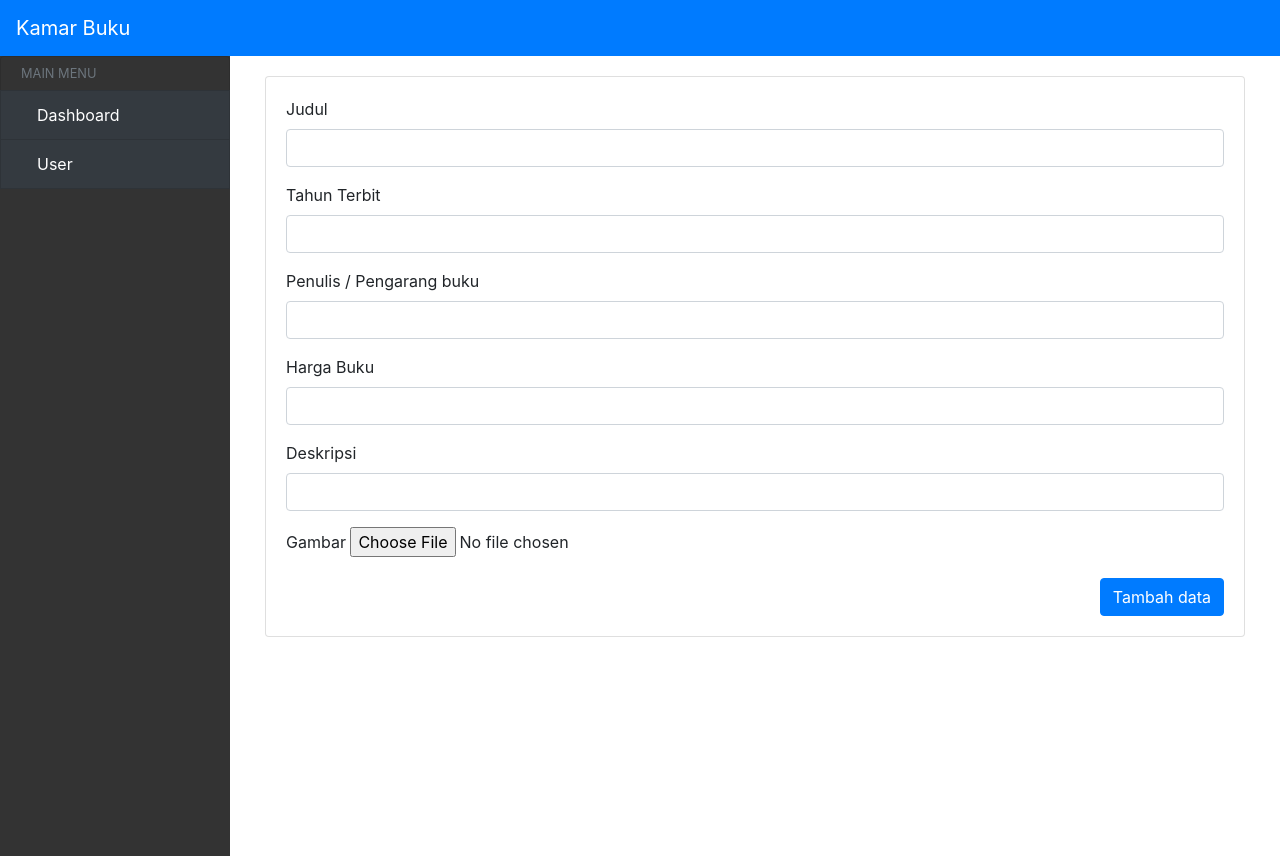
After one commit to aldiwira/bookstore_project, a CodeIgniter app: page /bookstore_project/admin/addNewBook in a window 1280 px wide. The commit adds this page. Run offline with CodeIgniter, Linux system fonts and the light colour scheme; some libraries are stand-ins or nearby versions.

Commit message:
add admin function

```diff
--- a/application/controllers/Admin.php
+++ b/application/controllers/Admin.php
@@ -4,7 +4,6 @@ defined('BASEPATH') or exit('No direct script access allowed');
 
 class Admin extends CI_Controller
 {
-
 
     public function __construct()
     {
@@ -14,6 +13,12 @@ class Admin extends CI_Controller
         $this->load->library('session');
     }
 
+    private function showAdminTemplate($data)
+    {
+        $this->load->view('template/header', $data);
+        $this->load->view('admin/sidebar', $data);
+        $this->load->view('template/footer');
+    }
 
     public function index()
     {
@@ -23,9 +28,59 @@ class Admin extends CI_Controller
         if ($this->input->post('keyword')) {
             $data['book'] = $this->admin->deleteById();
         }
-        $this->load->view('template/header', $data);
-        $this->load->view('admin/sidebar', $data);
-        $this->load->view('template/footer');
+        $this->showAdminTemplate($data);
+    }
+    public function delete_book($id)
+    {
+        $this->admin->deleteById($id);
+        redirect('admin');
+    }
+    public function ubahdata($id)
+    {
+        $data['title'] = "Admin Ganteng";
+        $data['book'] = $this->admin->getbyidBook($id);
+        $data['content'] = $this->load->view('admin/ubah', $data, true);
+
+
+        $this->form_validation->set_rules('judul', 'judul', 'required');
+        $this->form_validation->set_rules('tahun_terbit', 'tahun_terbit', 'required');
+        $this->form_validation->set_rules('penulis', 'penulis', 'required');
+        $this->form_validation->set_rules('deskripsi', 'deskripsi', 'required');
+        $this->form_validation->set_rules('harga', 'harga', 'required');
+
+        if ($this->form_validation->run() == FALSE) {
+            $this->showAdminTemplate($data);
+        } else {
+            $this->admin->ubahBook();
+            $this->session->set_flashdata('flash', 'Diubah');
+            redirect('admin');
+        }
+    }
+    public function detailbuku($id)
+    {
+        $data['title'] = "admin ganteng";
+        $data['buku'] = $this->admin->getbyidBook($id);
+        $data['content'] = $this->load->view('admin/detail', $data, true);
+        $this->showAdminTemplate($data);
+    }
+    public function addNewBook()
+    {
+        $data['title'] = "Admin Ganteng";
+        $data['content'] = $this->load->view('admin/tambah', $data, true);
+
+        $this->form_validation->set_rules('judul', 'judul', 'required');
+        $this->form_validation->set_rules('tahun_terbit', 'tahun_terbit', 'required');
+        $this->form_validation->set_rules('penulis', 'penulis', 'required');
+        $this->form_validation->set_rules('deskripsi', 'deskripsi', 'required');
+        $this->form_validation->set_rules('harga', 'harga', 'required');
+
+        if ($this->form_validation->run() == false) {
+            $this->showAdminTemplate($data);
+        } else {
+            $this->admin->addNewBook();
+            $this->session->set_flashdata('flash', 'Ditambahkan');
+            redirect('admin');
+        }
     }
 }
 
--- a/application/models/admin_model.php
+++ b/application/models/admin_model.php
@@ -15,6 +15,35 @@ class admin_model extends CI_Model
             'base_uri' => 'http://localhost/bookstore_project/api/'
         ]);
     }
+    private function _uploadImage($nama)
+    {
+        $config['upload_path']          = './assets/upload/';
+        $config['allowed_types']        = 'gif|jpg|png';
+        $config['file_name']            = $nama;
+        $config['overwrite']            = true;
+        $config['max_size']             = 1024; // 1MB
+        // $config['max_width']            = 1024;
+        // $config['max_height']           = 768;
+
+        $this->load->library('upload', $config);
+
+        if ($this->upload->do_upload('input_gambar')) {
+            return $this->upload->data("file_name");
+        }
+
+        return "default.jpg";
+    }
+
+    private function _deleteImage($id)
+    {
+        $product = $this->getbyidBook($id);
+        var_dump($product['gambar']);
+        if ($product['gambar'] != "default.jpg") {
+            $filename = explode(".", $product['gambar'])[0];
+            return array_map('unlink', glob(FCPATH . "assets/upload/$filename.*"));
+        }
+    }
+
 
     public function getAllBook()
     {
@@ -34,6 +63,7 @@ class admin_model extends CI_Model
     }
     public function deleteById($id)
     {
+        $this->_deleteImage($id);
         $respone = $this->_client->request('DELETE', 'book', [
             'form_params' => [
                 'id' => $id
@@ -49,7 +79,8 @@ class admin_model extends CI_Model
             'tahun_terbit' => $this->input->post('tahun_terbit'),
             'penulis' => $this->input->post('penulis'),
             'deskripsi' => $this->input->post('deskripsi'),
-            'harga' => $this->input->post('harga')
+            'harga' => $this->input->post('harga'),
+            'gambar' => $this->_uploadImage($this->input->post('judul'))
         ];
         $respone = $this->_client->request('POST', 'book', [
             'form_params' => $data
@@ -59,6 +90,11 @@ class admin_model extends CI_Model
     }
     public function ubahBook()
     {
+        if (!empty($_FILES["input_gambar"])) {
+            $imgae = $this->_uploadImage($this->input->post('judul'));
+        } else {
+            $imgae = $this->input->post('old_image');;
+        }
         $data = [
             'id' => $this->input->post('id'),
             'judul' => $this->input->post('judul'),
@@ -66,6 +102,7 @@ class admin_model extends CI_Model
             'penulis' => $this->input->post('penulis'),
             'deskripsi' => $this->input->post('deskripsi'),
             'harga' => $this->input->post('harga'),
+            'gambar' => $imgae
         ];
         $respone = $this->_client->request('PUT', 'book', [
             'form_params' => $data
--- a/application/views/admin/sidebar.php
+++ b/application/views/admin/sidebar.php
@@ -41,7 +41,7 @@
                 <a href="<?php echo base_url() ?>admin" class="list-group-item list-group-item-action bg-dark text-white">
                     <span class="menu-collapsed">Data buku</span>
                 </a>
-                <a href="<?php echo base_url() ?>admin/addBook" class="list-group-item list-group-item-action bg-dark text-white">
+                <a href="<?php echo base_url() ?>admin/addNewBook" class="list-group-item list-group-item-action bg-dark text-white">
                     <span class="menu-collapsed">Tambah buku</span>
                 </a>
             </div>
--- /dev/null
+++ b/application/views/admin/tambah.php
@@ -0,0 +1,38 @@
+<div class="card">
+    <div class="card-body">
+        <form action="" method="post" enctype="multipart/form-data">
+            <div class="form-group">
+                <label for="nama">Judul</label>
+                <input type="text" name="judul" class="form-control" id="judul">
+                <small class="form-text text-danger"><?= form_error('nama'); ?></small>
+            </div>
+            <div class="form-group">
+                <label for="nrp">Tahun Terbit</label>
+                <input type="text" name="tahun_terbit" class="form-control" id="tahun_terbit">
+                <small class="form-text text-danger"><?= form_error('nrp'); ?></small>
+            </div>
+            <div class="form-group">
+                <label for="email">Penulis / Pengarang buku</label>
+                <input type="text" name="penulis" class="form-control" id="penulis">
+                <small class="form-text text-danger"><?= form_error('email'); ?></small>
+            </div>
+            <div class="form-group">
+                <label for="email">Harga Buku</label>
+                <input type="text" name="harga" class="form-control" id="harga">
+                <small class="form-text text-danger"><?= form_error('email'); ?></small>
+            </div>
+            <div class="form-group">
+                <label for="email">Deskripsi</label>
+                <input type="text" name="deskripsi" class="form-control" id="deskripsi">
+                <small class="form-text text-danger"><?= form_error('email'); ?></small>
+            </div>
+            <div class="form-group">
+                <label for="email">Gambar</label>
+                <input type="file" name="input_gambar">
+                <small class="form-text text-danger"><?= form_error('gambar'); ?></small>
+            </div>
+
+            <button type="submit" name="ubah" class="btn btn-primary float-right">Tambah data</button>
+        </form>
+    </div>
+</div>
--- a/application/views/template/header.php
+++ b/application/views/template/header.php
@@ -8,10 +8,11 @@
 
     <!-- Bootstrap CSS -->
     <link rel="stylesheet" href="https://stackpath.bootstrapcdn.com/bootstrap/4.3.1/css/bootstrap.min.css" integrity="sha384-ggOyR0iXCbMQv3Xipma34MD+dH/1fQ784/j6cY/iJTQUOhcWr7x9JvoRxT2MZw1T" crossorigin="anonymous">
-    <link rel="stylesheet" href="./assets/css/home.css">
-    <link rel="stylesheet" href="./assets/css/sidebar.css">
-    <script src="./assets/js/jquery/jquery-3.4.1.js"></script>
-    <script src="./assets/js/jquery/jquery-3.4.1.min.js"></script>
+    <link rel="stylesheet" href="<?= base_url() ?>/assets/css/home.css">
+    <link rel="stylesheet" href="<?= base_url() ?>/assets/css/sidebar.css">
+    <link rel="stylesheet" href="<?= base_url() ?>/assets/css/admin_home.css">
+    <script src="<?= base_url() ?>/assets/js/jquery/jquery-3.4.1.js"></script>
+    <script src="<?= base_url() ?>/assets/js/jquery/jquery-3.4.1.min.js"></script>
 
     <title><?php echo $title ?></title>
 </head>
--- /dev/null
+++ b/assets/css/admin_home.css
@@ -0,0 +1,4 @@
+.badge {
+	margin-left: 10px;
+	padding: 8px;
+}
```
Also changed, not shown: application/controllers/api/Book.php (+11 -10 lines), application/models/api/book_model.php (+3 -4 lines), application/views/admin/detail.php (added, +26 -0 lines), application/views/admin/home.php (+32 -0 lines), application/views/admin/ubah.php (added, +41 -0 lines), assets/upload/Blaa.png (added), assets/upload/default.jpg (added).
